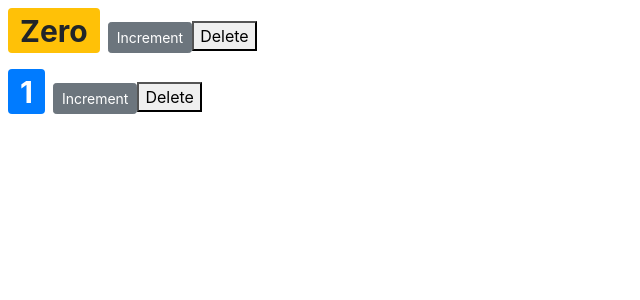
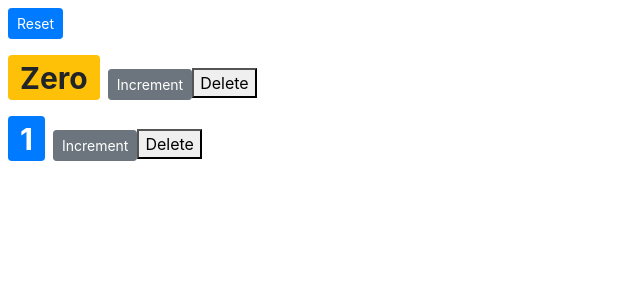
Before and after one commit to AndreaDiotallevi/counter-app, a React (Create React App) app: page / in a window 1280 px wide. Shown: the top 300 px of the page, without its empty margins (0-640 px from the left). Built offline with nearby package versions, Linux system fonts and the light colour scheme.

Commit message:
Single source of true

```diff
--- a/src/components/counter.jsx
+++ b/src/components/counter.jsx
@@ -1,10 +1,6 @@
 import React, { Component } from 'react';
 
 class Counter extends Component {
-  state = {
-    value: this.props.counter.value
-  };
-
   styles = {
     fontSize: 30
   }
@@ -14,7 +10,7 @@
       <div>
         <span style={this.styles} className={this.getBadgeClasses()}>{this.formatCount()}</span>
         <button
-          onClick={() => this.handleIncrement({id:1})}
+          onClick={() => this.props.onIncrement(this.props.counter)}
           className="btn btn-secondary btn-sm"
         >
           Increment
@@ -24,25 +20,14 @@
     );
   }
 
-  handleIncrement = (product) =>  {
-    console.log(product);
-    this.setState({value: this.state.value + 1})
-  }
-
-  renderTags() {
-    if (this.state.tags.length === 0) return <p>There are no tags!</p>
-
-    return <ul>{this.state.tags.map(tag => <li key={tag}>{tag}</li>)}</ul>
-  }
-
   getBadgeClasses() {
     let classes = "badge m-2 badge-";
-    classes += (this.state.value === 0) ? "warning" : "primary";
+    classes += (this.props.counter.value === 0) ? "warning" : "primary";
     return classes;
   }
 
   formatCount() {
-    const { value } = this.state;
+    const { value } = this.props.counter;
     return value === 0 ? 'Zero' : value;
   }
 }
--- a/src/components/counters.jsx
+++ b/src/components/counters.jsx
@@ -12,17 +12,36 @@
   render() {
     return (
       <div>
+        <button
+        onClick={this.handleReset}
+          className="btn btn-primary btn-sm m-2">Reset</button>
         {this.state.counters.map(counter =>
         <Counter
           key={counter.id}
           onDelete={this.handleDelete}
+          onIncrement={this.handleIncrement}
           counter={counter}/>)}
       </div>
     );
   }
 
+  handleIncrement = counter => {
+    const counters = [...this.state.counters]
+    const index = counters.indexOf(counter)
+    counters[index] = {...counter}
+    counters[index].value++;
+    this.setState({counters})
+  }
+
+  handleReset = () => {
+    const counters = this.state.counters.map(c => {
+      c.value = 0;
+      return c;
+    });
+    this.setState({counters})
+  }
+
   handleDelete = (counterId) => {
-    console.log('Event Handler Called', counterId)
     const counters = this.state.counters.filter(c => c.id !== counterId);
     this.setState({counters});
   }
```
